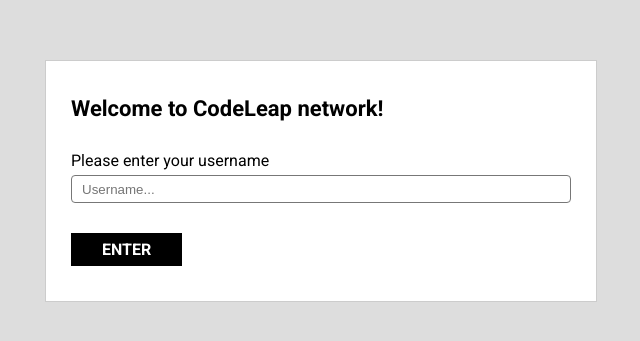
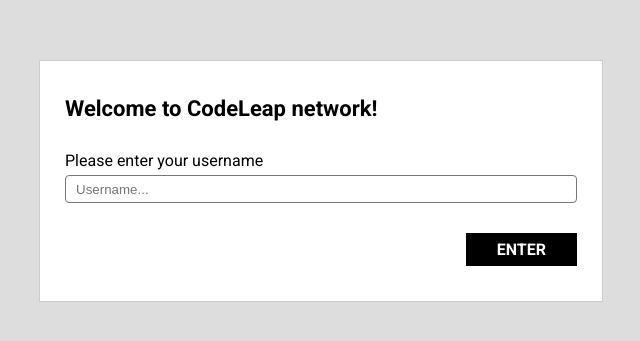
Before and after one commit to Gabeh98/BlogCodeLeap, a React (Create React App) app: page / in a window 1280 px wide. Shown: the part 219-560 px from the top of the page, without its empty margins (319-959 px from the left). Built offline with nearby package versions, Linux system fonts and the light colour scheme.

Commit message:
Finalizando layout do login

```diff
--- a/src/components/Input/styles.ts
+++ b/src/components/Input/styles.ts
@@ -8,6 +8,7 @@
   width: 100%;
   height: 28px;
   padding: 10px;
+  color:#555;
 `;
 
 export const Wrapper = styled.div`
--- a/src/pages/Singup/Signup.tsx
+++ b/src/pages/Singup/Signup.tsx
@@ -1,12 +1,11 @@
 import { useState } from 'react';
-import { Wrapper, Form } from './styles';
+import { Wrapper, Form, ButtonWrapper } from './styles';
 import Button from '../../components/Button';
 import Input from '../../components/Input';
 import Text from '../../components/Text';
 
 export default function Singup() {
   const [username, setUsername] = useState<String>();
-  console.log(username);
   return (
     <Wrapper>
       <Form>
@@ -18,7 +17,9 @@
           onChange={e => setUsername(e.target.value)}
           label="Please enter your username"
         />
-        <Button text="ENTER" />
+        <ButtonWrapper >
+          <Button text="ENTER" />
+        </ButtonWrapper>
       </Form>
     </Wrapper>
   );
--- a/src/pages/Singup/styles.ts
+++ b/src/pages/Singup/styles.ts
@@ -6,6 +6,7 @@
   height: 100vh;
   align-items: center;
   width: auto;
+  overflow: hidden;
 `;
 
 export const Form = styled.div`
@@ -18,5 +19,47 @@
   justify-content: center;
   padding: 0 25px 0 25px;
   border: 1px solid #cccccc;
-  width: 500px;
+  width: 35%;
+  /* height */
+  @media (max-height: 700px) {
+    height: 50%;
+  }
+  @media (max-height: 660px) {
+    height: 60%;
+  }
+  @media (max-height: 460px) {
+    height: 80%;
+  }
+  /* width */
+  @media (max-width: 1500px) {
+    width: 40%;
+  }
+  @media (max-width: 1200px) {
+    width: 45%;
+  }
+  @media (max-width: 1000px) {
+    width: 50%;
+  }
+
+  @media (max-width: 900px) {
+    width: 55%;
+  }
+
+  @media (max-width: 800px) {
+    width: 90%;
+  }
+
+  ButtonWrapper{
+    @media (max-width: 375){
+    justify-content: center;
+  }
+  }
 `;
+export const ButtonWrapper = styled.div`
+  display: flex;
+  width: 100%;
+  flex-direction: row;
+  justify-content: flex-end;
+  padding-right: 10px;
+
+`;
```
